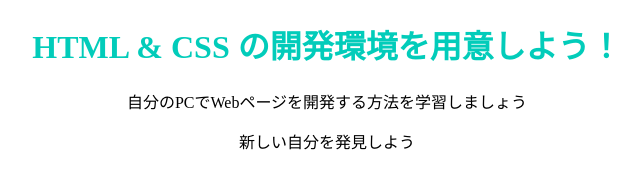
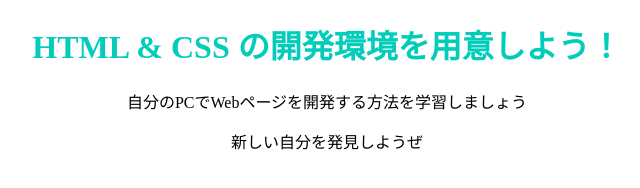
Before and after one commit to takuyard/takuyard.github.io, a plain HTML site: page index.html in a window 1280 px wide. Shown: the full height of the page, 313-953 px from the left. Drawn offline with Linux system fonts and the light colour scheme.

Commit message:
Update index.html

```diff
--- a/index.html
+++ b/index.html
@@ -8,6 +8,6 @@
   <body>
     <h1 class="title">HTML & CSS の開発環境を用意しよう！</h1>
     <p>自分のPCでWebページを開発する方法を学習しましょう</p>
-    <p>新しい自分を発見しよう</p>
+    <p>新しい自分を発見しようぜ</p>
   </body>
 </html>
```
